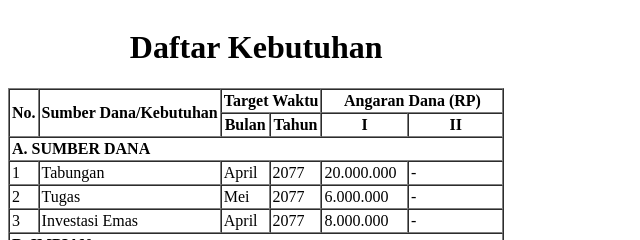
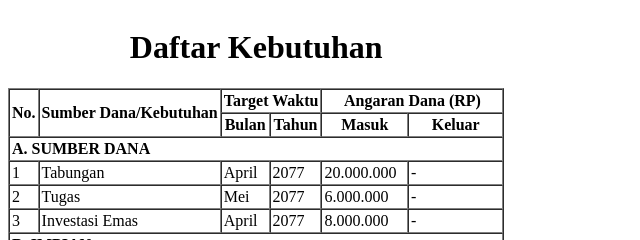
Before and after one commit to idberuq/Membuat-tabel-dari-HTML, a plain HTML site: page index.html in a window 1280 px wide. Shown: the top 240 px of the page, 0-640 px from the left. Drawn offline with Linux system fonts and the light colour scheme.

Commit message:
Update index.html

```diff
--- a/index.html
+++ b/index.html
@@ -19,8 +19,8 @@
             <tr>
             <th>Bulan</th>
             <th>Tahun</th>
-            <th>I</th>
-            <th>II</th>
+            <th>Masuk</th>
+            <th>Keluar</th>
         </tr>
 
     </thead>
```
